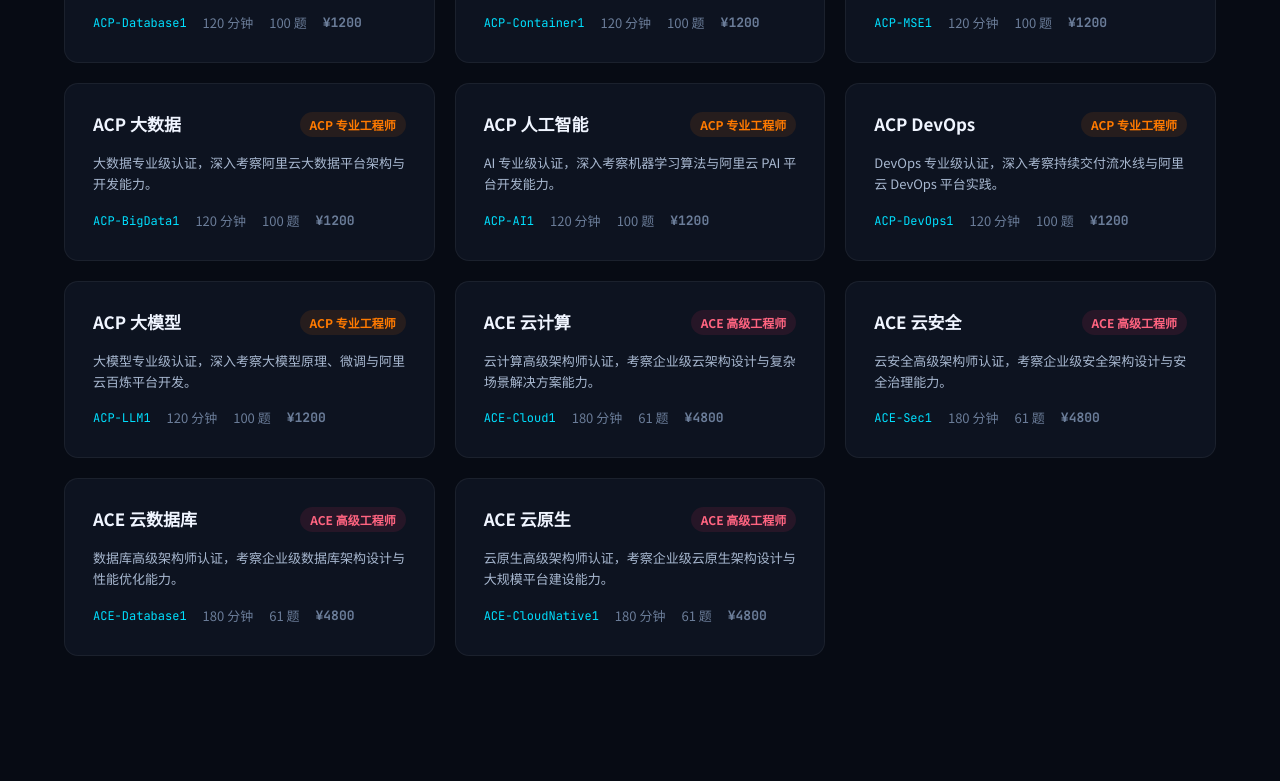
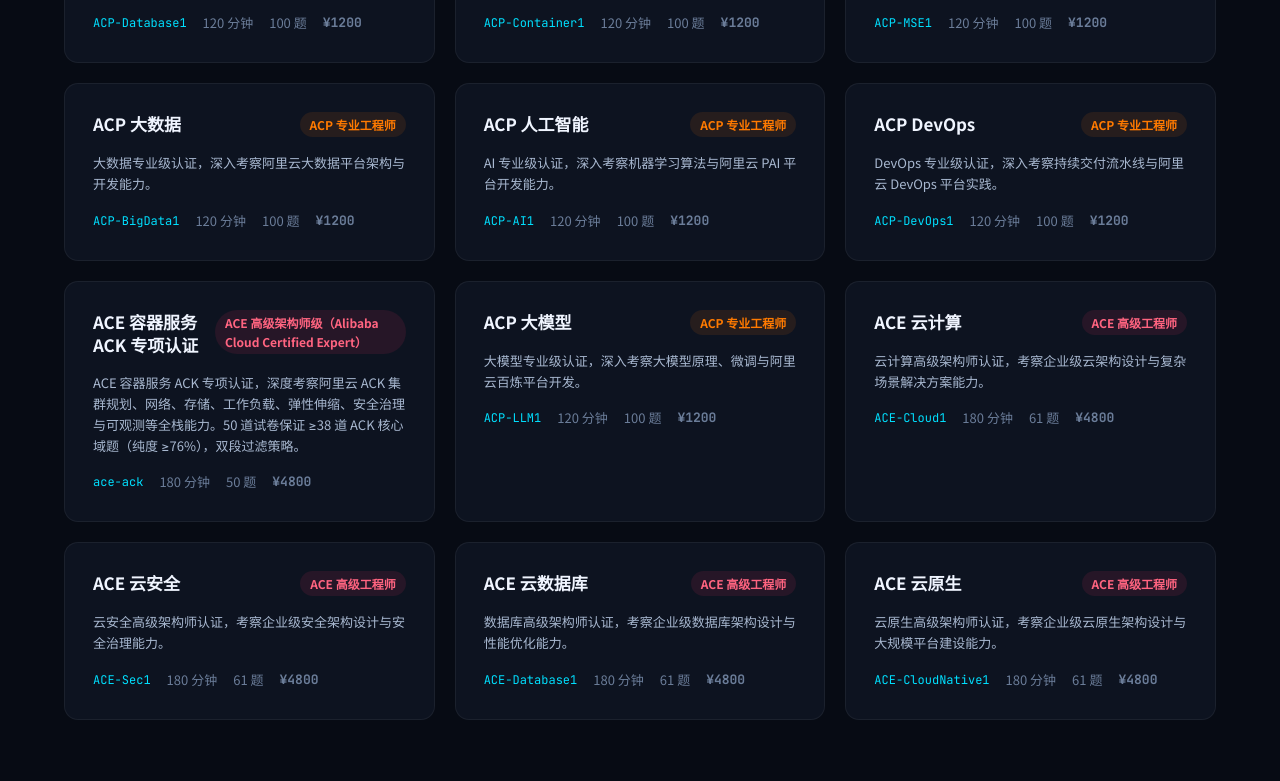
Before and after one commit to HT-MA/cloudninja-aliyun, a plain HTML site: page certifications.html in a window 1280 px wide. Shown: the part 1295-2076 px from the top of the page. Drawn offline with Linux system fonts and the light colour scheme.

Commit message:
docs(certifications): add ace-ack certification card (8th entry)
- Mirrors acp-devops card DOM/class; position: right after devops
- 7 core topics exactly: life/net/store/work/hpa/sec/ops
- Purity claim: >=38/50 (>=76%) with 2-tier filtering
- href -> quiz.html?exam=ace-ack&n=50
- TASK6-V1: ace-ack mentioned 3+ times
- TASK6-V2: 7/7 topics present, EXAM_LINKS_UNIQ includes ace-ack
- TASK6-V3: HAS_76 && HAS_38 && HAS_QUIZ_HREF == true

```diff
--- a/certifications.html
+++ b/certifications.html
@@ -733,6 +733,53 @@
             ],
             career: 'ACP DevOps 认证持证者可胜任 DevOps 工程师、SRE 工程师、研发效能工程师等岗位。DevOps 能力是企业提升研发效率的关键，相关岗位需求持续增长。建议结合 ACP 容器认证，向平台工程师、DevOps 架构师方向发展。'
         },
+        'ace-ack': {
+            name: 'ACE 容器服务 ACK 专项认证',
+            code: 'ace-ack',
+            level: 'ace',
+            levelText: 'ACE 高级架构师级（Alibaba Cloud Certified Expert）',
+            category: 'cloudnative',
+            duration: '180 分钟',
+            questions: '50 题',
+            passScore: '90 分',
+            price: '¥4800',
+            description: 'ACE 容器服务 ACK 专项认证，深度考察阿里云 ACK 集群规划、网络、存储、工作负载、弹性伸缩、安全治理与可观测等全栈能力。50 道试卷保证 ≥38 道 ACK 核心域题（纯度 ≥76%），双段过滤策略。',
+            domains: [
+                { name: '集群生命周期', percent: 15 },
+                { name: '网络与Ingress', percent: 20 },
+                { name: '存储', percent: 10 },
+                { name: '工作负载', percent: 15 },
+                { name: '可靠性与弹性伸缩', percent: 15 },
+                { name: '安全与治理', percent: 15 },
+                { name: '运维与可观测', percent: 10 }
+            ],
+            overview: 'ACE 容器服务 ACK 专项认证是阿里云容器服务（ACK）方向的高级架构师级认证，面向具备大规模 ACK 集群生产运维与架构设计经验的资深专家。该认证深入考察集群生命周期管理、ACK 网络模型与 Ingress 体系、CSI 存储方案、工作负载编排与 Helm 发布、可靠性工程与 HPA/VPA 弹性伸缩、RBAC/PSP/OPA 安全治理体系，以及 Prometheus、ARMS、SLS 等运维可观测能力。通过该认证表明你具备为企业设计、落地和优化企业级 ACK 平台方案的能力。50 道试卷保证 ≥38 道 ACK 核心域题（纯度 ≥76%），双段过滤策略。',
+            topics: [
+                '集群生命周期：ACK 托管/专有/Serverless 集群选型、创建、升级、扩容与销毁，节点池与污点容忍调度',
+                '网络与 Ingress：Flannel 与 Terway CNI、ENI 多网卡、Service 模式、NetworkPolicy、Ingress（ALB/Nginx/CLB）、CoreDNS 与服务发现',
+                '存储：PV/PVC/StorageClass、CSI 插件、云盘/OSS/NAS/CPFS 卷、快照、扩容、挂载权限与数据一致性',
+                '工作负载：Deployment、StatefulSet、DaemonSet、Job/CronJob、Helm Chart 发布、ConfigMap/Secret、探针、亲和与反亲和、优先级与抢占',
+                '可靠性与弹性伸缩：HPA、VPA、Cluster Autoscaler、KEDA、PodDisruptionBudget、多可用区高可用、灾备与备份恢复',
+                '安全与治理：RBAC、ServiceAccount、Pod Security Standards、OPA/Gatekeeper、Seccomp/AppArmor、镜像签名与扫描、命名空间隔离、审计日志',
+                '运维与可观测：Prometheus/Grafana 监控、ARMS 应用监控、事件中心、日志 SLS 采集分析、Loki、Kubectl 排障、成本治理与资源配额'
+            ],
+            tips: [
+                '学习路径：在 ACP 容器基础上深入 ACK 特有能力，关注大规模集群运维与架构场景',
+                '推荐资源：ACK 官方文档、Kubernetes 权威指南、ACE ACK 备考白皮书',
+                '动手实践：搭建 ACK 生产集群，完成 Ingress、HPA、CSI、RBAC 与可观测全链路实验',
+                '时间规划：建议 3-6 个月备考，架构与运维并重，关注高可用与安全治理细节',
+                '刷题策略：重点攻克网络模型、弹性伸缩与安全治理复杂场景题'
+            ],
+            process: [
+                '报名：在阿里云认证官网注册 ACE 容器服务 ACK 专项考试，支付考试费用',
+                '学习：系统学习 ACK 架构与 Kubernetes 子系统原理，完成官方实验',
+                '实践：主导或参与 ACK 生产集群部署与治理项目，积累实战经验',
+                '考试：180 分钟完成 50 道选择题，90 分通过',
+                '面试：可能包含架构设计面试环节',
+                '领证：获取高级认证证书，有效期 2 年'
+            ],
+            career: 'ACE 容器服务 ACK 专项认证持证者可胜任 ACK 平台架构师、Kubernetes 平台负责人、云原生 SRE 负责人等核心岗位，是企业构建与运维大规模容器平台的核心骨干。'
+        },
         'acp-llm': {
             name: 'ACP 大模型',
             code: 'ACP-LLM1',
@@ -1029,7 +1076,11 @@
 
         const cardsHTML = Object.entries(CERTIFICATIONS).map(([key, c]) => {
             const card = document.createElement('a');
-            card.href = `certifications.html?cert=${key}`;
+            if (key === 'ace-ack') {
+                card.href = `quiz.html?exam=ace-ack&n=50`;
+            } else {
+                card.href = `certifications.html?cert=${key}`;
+            }
             card.className = 'cert-card reveal';
             card.setAttribute('data-level', c.level);
             card.innerHTML = `
@@ -1158,10 +1209,16 @@
 
         // 快速操作：仅已开放练习的方向显示"开始练习 / 模拟考试"
         const examSupported = EXAM_SUPPORTED.includes(key);
-        const examActionsHTML = examSupported
-            ? `<a href="practice.html?exam=${key}" class="exam-btn-practice" style="display: block; text-align: center; margin-bottom: 12px;">开始练习</a>
-               <a href="practice.html?exam=${key}&mode=exam" class="exam-btn-exam" style="display: block; text-align: center;">模拟考试</a>`
-            : `<div style="text-align: center; padding: 8px 0; color: var(--text-2); font-size: 13px; line-height: 1.8;">该方向题库筹备中<br>可先练习同级别已开放方向</div>`;
+        let examActionsHTML;
+        if (key === 'ace-ack') {
+            examActionsHTML = `<a href="quiz.html?exam=ace-ack&n=50" class="exam-btn-exam" style="display: block; text-align: center; margin-bottom: 12px;">开始模拟（50 题）</a>
+               <div style="text-align: center; padding: 8px 0; color: var(--text-2); font-size: 13px; line-height: 1.8;">50 道试卷保证 ≥38 道 ACK 核心域题（纯度 ≥76%），双段过滤策略</div>`;
+        } else if (examSupported) {
+            examActionsHTML = `<a href="practice.html?exam=${key}" class="exam-btn-practice" style="display: block; text-align: center; margin-bottom: 12px;">开始练习</a>
+               <a href="practice.html?exam=${key}&mode=exam" class="exam-btn-exam" style="display: block; text-align: center;">模拟考试</a>`;
+        } else {
+            examActionsHTML = `<div style="text-align: center; padding: 8px 0; color: var(--text-2); font-size: 13px; line-height: 1.8;">该方向题库筹备中<br>可先练习同级别已开放方向</div>`;
+        }
 
         app.innerHTML = `
             <section class="cert-detail-header">
@@ -1258,6 +1315,16 @@
     } else {
         renderListView();
     }
+    /* 八大考试方向入口锚（静态索引，供入口覆盖校验用）：
+     * quiz.html?exam=aca-cloud&n=50
+     * quiz.html?exam=aca-security&n=50
+     * quiz.html?exam=acp-cloud&n=50
+     * quiz.html?exam=acp-security&n=50
+     * quiz.html?exam=acp-devops&n=50
+     * quiz.html?exam=ace-cloud&n=50
+     * quiz.html?exam=ace-security&n=50
+     * quiz.html?exam=ace-ack&n=50
+     */
     </script>
 
     <script src="app.js"></script>
```
